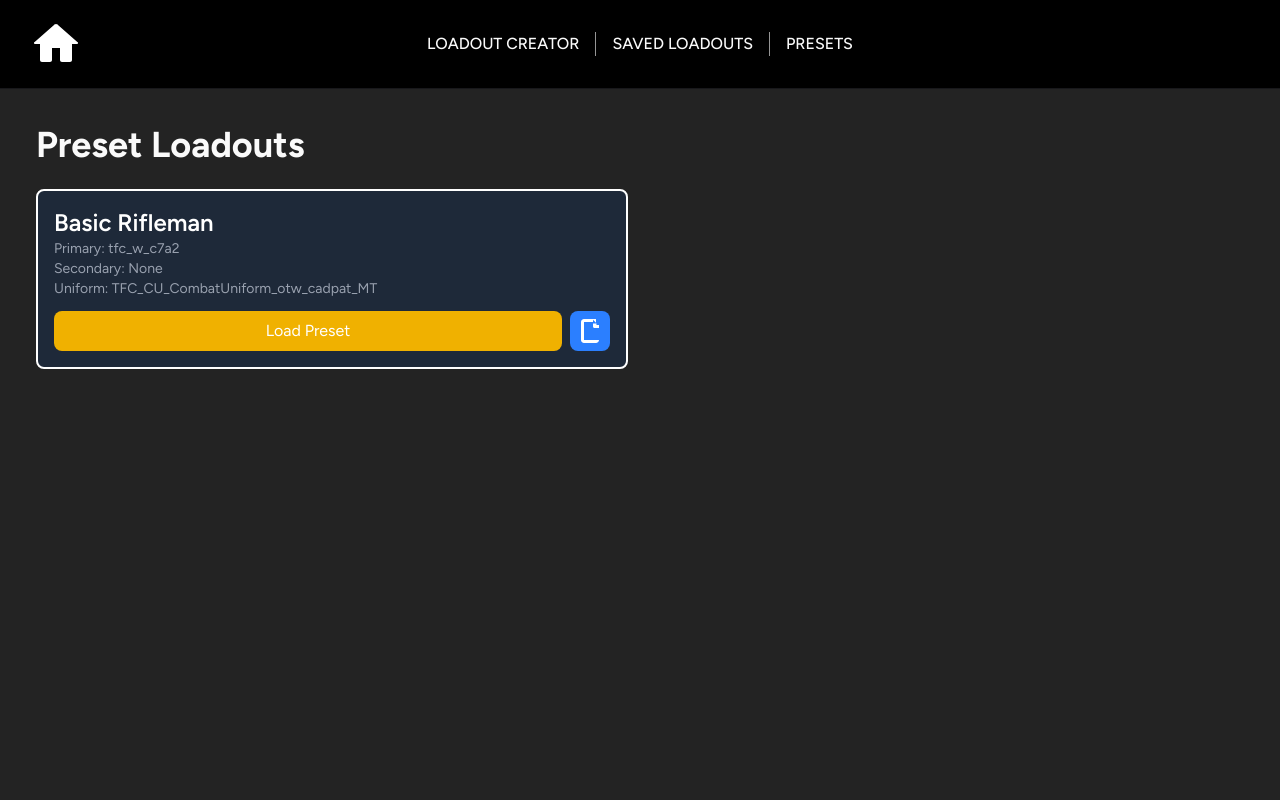
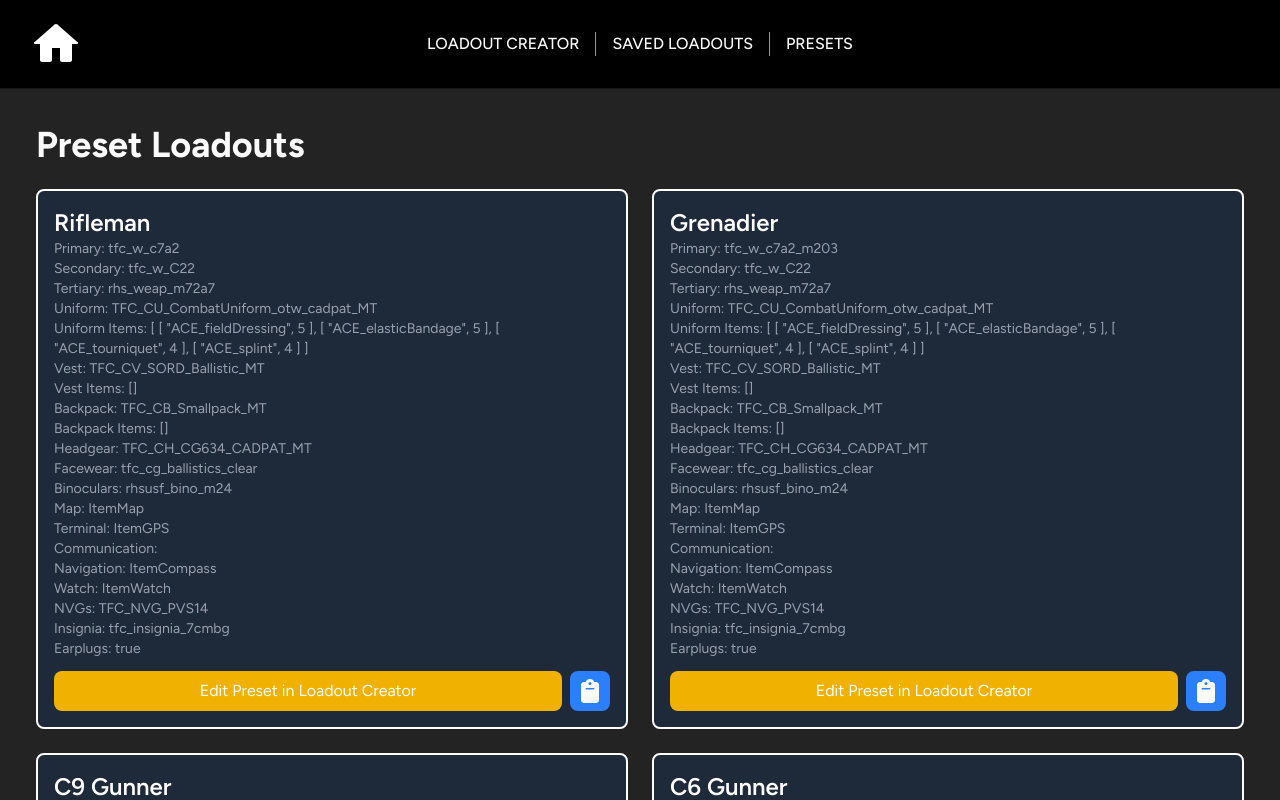
Before and after one commit to B-Fanjoy/7CMBG-LoadoutCreator, a Vue app: page /presets in a window 1280 px wide. Shown: the top 800 px of the page. Built offline with nearby package versions, Linux system fonts and the light colour scheme; a web font is replaced by a local one.

Commit message:
added some presets

```diff
--- a/src/data/gear.json
+++ b/src/data/gear.json
@@ -116,7 +116,7 @@
             "weight": 3.00
           },
           {
-            "id": "TFC_CB_Smallpack_AR",
+            "id": "TFC_CB_Smallpack_MT",
             "name": "Small Pack (Multi-Terrain)",
             "load": 32.00,
             "weight": 3.00
--- a/src/views/CreatorView.vue
+++ b/src/views/CreatorView.vue
@@ -423,7 +423,7 @@ export default {
       if (totalWeight <= 60) {
         return "text-green-400"
       }
-      else if (totalWeight > 60 && totalWeight < 80) {
+      else if (totalWeight > 60 && totalWeight <= 80) {
         return "text-yellow-400"
       }
       else {
--- a/src/views/PresetsView.vue
+++ b/src/views/PresetsView.vue
@@ -6,17 +6,34 @@
       <div v-for="preset in presets" :key="preset.name" class="border-2 p-4 rounded-lg bg-gray-800 text-white">
         <h2 class="text-2xl font-semibold">{{ preset.name }}</h2>
 
-        <p class="text-sm text-gray-400">Primary: {{ preset.loadout[0][0][0] || "None" }}</p>
-        <p class="text-sm text-gray-400">Secondary: {{ preset.loadout[0][1][0] || "None" }}</p>
-        <p class="text-sm text-gray-400">Uniform: {{ preset.loadout[0][3][0] || "None" }}</p>
+        <p class="text-sm text-gray-400">Primary: {{ preset.loadout[0][0][0] }}</p>
+        <p class="text-sm text-gray-400">Secondary: {{ preset.loadout[0][1][0] }}</p>
+        <p class="text-sm text-gray-400">Tertiary: {{ preset.loadout[0][2][0] }}</p>
+        <p class="text-sm text-gray-400">Uniform: {{ preset.loadout[0][3][0] }}</p>
+        <p class="text-sm text-gray-400">Uniform Items: {{ preset.loadout[0][3][1] }}</p>
+        <p class="text-sm text-gray-400">Vest: {{ preset.loadout[0][4][0] }}</p>
+        <p class="text-sm text-gray-400">Vest Items: {{ preset.loadout[0][4][1] }}</p>
+        <p class="text-sm text-gray-400">Backpack: {{ preset.loadout[0][5][0] }}</p>
+        <p class="text-sm text-gray-400">Backpack Items: {{ preset.loadout[0][5][1] }}</p>
+        <p class="text-sm text-gray-400">Headgear: {{ preset.loadout[0][6] }}</p>
+        <p class="text-sm text-gray-400">Facewear: {{ preset.loadout[0][7] }}</p>
+        <p class="text-sm text-gray-400">Binoculars: {{ preset.loadout[0][8][0] }}</p>
+        <p class="text-sm text-gray-400">Map: {{ preset.loadout[0][9][0] }}</p>
+        <p class="text-sm text-gray-400">Terminal: {{ preset.loadout[0][9][1] }}</p>
+        <p class="text-sm text-gray-400">Communication: {{ preset.loadout[0][9][2] }}</p>
+        <p class="text-sm text-gray-400">Navigation: {{ preset.loadout[0][9][3] }}</p>
+        <p class="text-sm text-gray-400">Watch: {{ preset.loadout[0][9][4] }}</p>
+        <p class="text-sm text-gray-400">NVGs: {{ preset.loadout[0][9][5] }}</p>
+        <p class="text-sm text-gray-400">Insignia: {{ preset.loadout[1][0][0] }}</p>
+        <p class="text-sm text-gray-400">Earplugs: {{ preset.loadout[1][1][1] }}</p>
 
         <div class="flex gap-2 mt-3">
-          <!-- Load Preset Button -->
+          <!-- Edit Preset Button -->
           <button
-            @click="loadPreset(preset)"
+            @click="editPreset(preset)"
             class="flex-1 p-2 bg-yellow-500 hover:bg-yellow-600 rounded-lg"
           >
-            Load Preset
+            Edit Preset in Loadout Creator
           </button>
 
           <!-- Copy to Clipboard Button -->
@@ -30,8 +47,10 @@
               viewBox="0 0 384 512"
             >
               <path
-                d="M320 64V0H64C28.7 0 0 28.7 0 64v384c0 35.3 28.7 64 64 64h256c35.3 0 64-28.7 64-64V128H352c-17.7 0-32-14.3-32-32zm-64-48 80 80h-80zM64 448V64h192v96c0 17.7 14.3 32 32 32h96v256z"
-              />
+                  d="M192 0c-41.8 0-77.4 26.7-90.5 64L64 64C28.7 64 0 92.7 0 128L0 448c0 35.3 28.7 64 64 64l256 0c35.3 0 64-28.7
+                  64-64l0-320c0-35.3-28.7-64-64-64l-37.5 0C269.4 26.7 233.8 0 192 0zm0 64a32 32 0 1 1 0 64 32 32 0 1 1 0-64zM112
+                  192l160 0c8.8 0 16 7.2 16 16s-7.2 16-16 16l-160 0c-8.8 0-16-7.2-16-16s7.2-16 16-16z"
+                />
             </svg>
           </button>
         </div>
@@ -47,23 +66,86 @@ export default {
     return {
       presets: [
         {
-          name: "Basic Rifleman",
+          name: "Rifleman",
           loadout: [
             [
-              ["tfc_w_c7a2","","","",["",1000],["",1000],""],  // Primary weapon
-              ["","","","",["",1000],["",1000],""],            // Secondary weapon
-              ["rhs_weap_m72a7","","","",["",1000],["",1000],""], // Tertiary weapon
-              ["TFC_CU_CombatUniform_otw_cadpat_MT", []],      // Uniform
-              ["TFC_CV_SORD_Ballistic_MT", []],                // Vest
-              ["TFC_CB_Smallpack_AR", []],                     // Backpack
-              "TFC_CH_CG634_CADPAT_MT",                        // Headgear
-              "",                                              // Facewear
-              ["rhsusf_bino_m24","","","",["",1000],[],""],    // Binoculars
+              ["tfc_w_c7a2","","TFC_WA_peq15_blk","TFC_WA_C79_Elcan",["rhs_mag_30Rnd_556x45_Mk262_Stanag",1000],["",1000],"TFC_WA_Virtgrip"], // Primary weapon
+              ["tfc_w_C22","","acc_flashlight_pistol","",["16Rnd_9x21_Mag",1000],["",1000],""], // Secondary weapon
+              ["rhs_weap_m72a7","","rhsusf_acc_anpeq15side","",["",1000],["",1000],""], // Tertiary weapon
+              ["TFC_CU_CombatUniform_otw_cadpat_MT", [["ACE_fieldDressing",5],["ACE_elasticBandage",5],["ACE_tourniquet",4],["ACE_splint",4]]], // Uniform
+              ["TFC_CV_SORD_Ballistic_MT", []], // Vest
+              ["TFC_CB_Smallpack_MT", []], // Backpack
+              "TFC_CH_CG634_CADPAT_MT", // Headgear
+              "tfc_cg_ballistics_clear", // Facewear
+              ["rhsusf_bino_m24","","","",["",1000],[],""], // Binoculars
               ["ItemMap","ItemGPS","","ItemCompass","ItemWatch","TFC_NVG_PVS14"] // Misc gear
             ],
             [
               ["tfc_insignia_7cmbg",""], // Insignia
-              ["earplugs","true"]        // Earplugs
+              ["earplugs","true"] // Earplugs
+            ]
+          ]
+        },
+        {
+          name: "Grenadier",
+          loadout: [
+            [
+              ["tfc_w_c7a2_m203","","TFC_WA_peq15_blk","TFC_WA_C79_Elcan",["rhs_mag_30Rnd_556x45_Mk262_Stanag",1000],["rhs_mag_M433_HEDP",1000],""], // Primary weapon
+              ["tfc_w_C22","","acc_flashlight_pistol","",["16Rnd_9x21_Mag",1000],["",1000],""], // Secondary weapon
+              ["rhs_weap_m72a7","","rhsusf_acc_anpeq15side","",["",1000],["",1000],""], // Tertiary weapon
+              ["TFC_CU_CombatUniform_otw_cadpat_MT", [["ACE_fieldDressing",5],["ACE_elasticBandage",5],["ACE_tourniquet",4],["ACE_splint",4]]], // Uniform
+              ["TFC_CV_SORD_Ballistic_MT", []], // Vest
+              ["TFC_CB_Smallpack_MT", []], // Backpack
+              "TFC_CH_CG634_CADPAT_MT", // Headgear
+              "tfc_cg_ballistics_clear", // Facewear
+              ["rhsusf_bino_m24","","","",["",1000],[],""], // Binoculars
+              ["ItemMap","ItemGPS","","ItemCompass","ItemWatch","TFC_NVG_PVS14"] // Misc gear
+            ],
+            [
+              ["tfc_insignia_7cmbg",""], // Insignia
+              ["earplugs","true"] // Earplugs
+            ]
+          ]
+        },
+        {
+          name: "C9 Gunner",
+          loadout: [
+            [
+              ["TFC_W_c9a2","","TFC_WA_peq15_blk","TFC_WA_C79_Elcan",["rhsusf_200rnd_556x45_mixed_box",1000],["",1000],""], // Primary weapon
+              ["tfc_w_C22","","acc_flashlight_pistol","",["16Rnd_9x21_Mag",1000],["",1000],""], // Secondary weapon
+              ["","","","",["",1000],["",1000],""], // Tertiary weapon
+              ["TFC_CU_CombatUniform_otw_cadpat_MT", [["ACE_fieldDressing",5],["ACE_elasticBandage",5],["ACE_tourniquet",4],["ACE_splint",4]]], // Uniform
+              ["TFC_CV_SORD_Ballistic_MT", []], // Vest
+              ["TFC_CB_Smallpack_MT", []], // Backpack
+              "TFC_CH_CG634_CADPAT_MT", // Headgear
+              "tfc_cg_ballistics_clear", // Facewear
+              ["rhsusf_bino_m24","","","",["",1000],[],""], // Binoculars
+              ["ItemMap","ItemGPS","","ItemCompass","ItemWatch","TFC_NVG_PVS14"] // Misc gear
+            ],
+            [
+              ["tfc_insignia_7cmbg",""], // Insignia
+              ["earplugs","true"] // Earplugs
+            ]
+          ]
+        },
+        {
+          name: "C6 Gunner",
+          loadout: [
+            [
+              ["TFC_W_c6a1","","TFC_WA_peq15_blk","rhsusf_acc_ELCAN",["TFC_220Rnd_762x51_Box",1000],["",1000],""], // Primary weapon
+              ["tfc_w_C22","","acc_flashlight_pistol","",["16Rnd_9x21_Mag",1000],["",1000],""], // Secondary weapon
+              ["","","","",["",1000],["",1000],""], // Tertiary weapon
+              ["TFC_CU_CombatUniform_otw_cadpat_MT", [["ACE_fieldDressing",5],["ACE_elasticBandage",5],["ACE_tourniquet",4],["ACE_splint",4]]], // Uniform
+              ["TFC_CV_SORD_Ballistic_MT", []], // Vest
+              ["TFC_CB_Smallpack_MT", []], // Backpack
+              "TFC_CH_CG634_CADPAT_MT", // Headgear
+              "tfc_cg_ballistics_clear", // Facewear
+              ["rhsusf_bino_m24","","","",["",1000],[],""], // Binoculars
+              ["ItemMap","ItemGPS","","ItemCompass","ItemWatch","TFC_NVG_PVS14"] // Misc gear
+            ],
+            [
+              ["tfc_insignia_7cmbg",""], // Insignia
+              ["earplugs","true"] // Earplugs
             ]
           ]
         },
@@ -71,8 +153,8 @@ export default {
     };
   },
   methods: {
-    loadPreset(preset) {
-      this.$emit('preset-selected', preset.loadout);
+    editPreset(preset) {
+      this.$emit('edit-preset', preset.loadout);
     },
     async copyToClipboard(loadout) {
       try {
```
